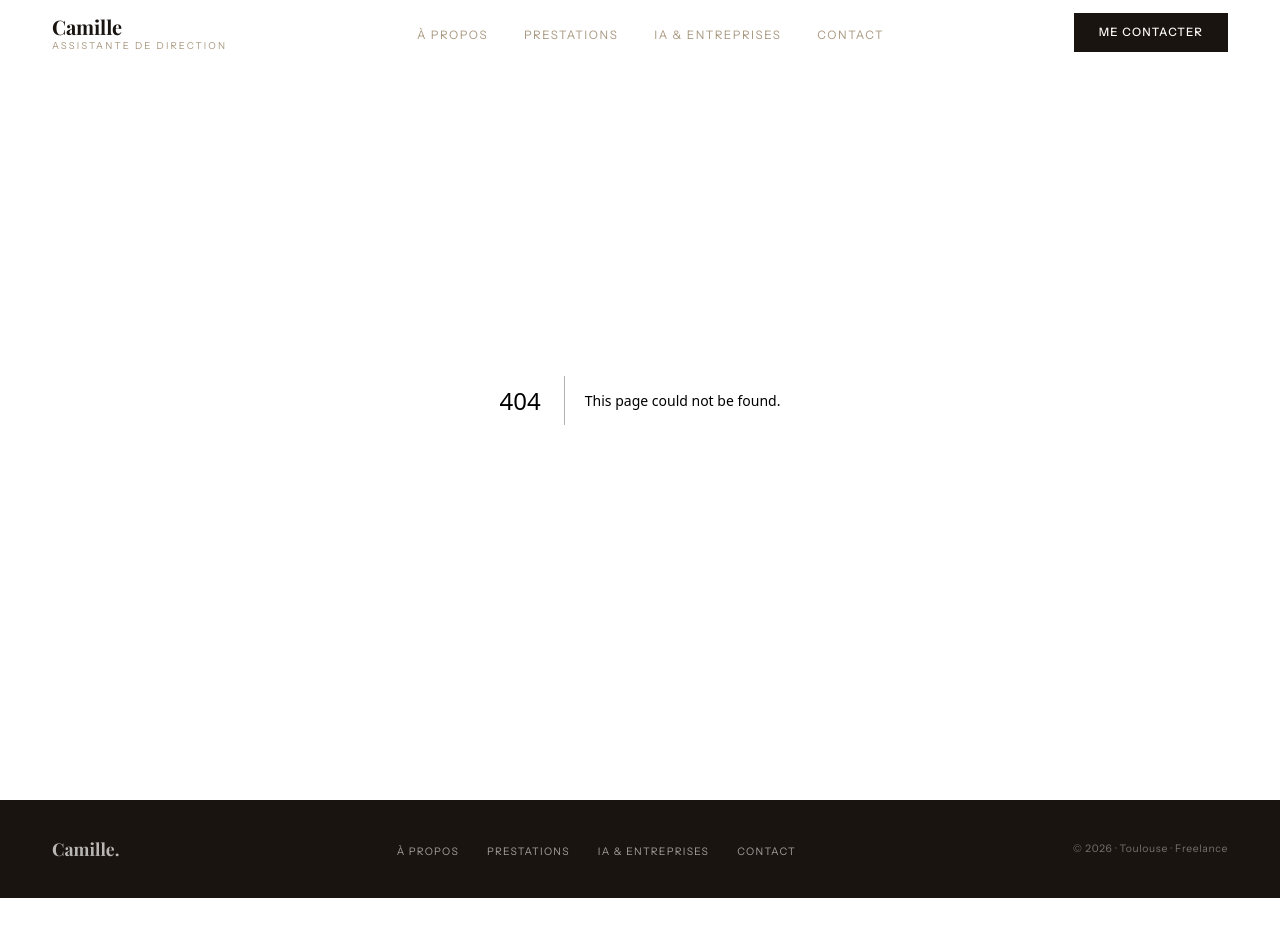
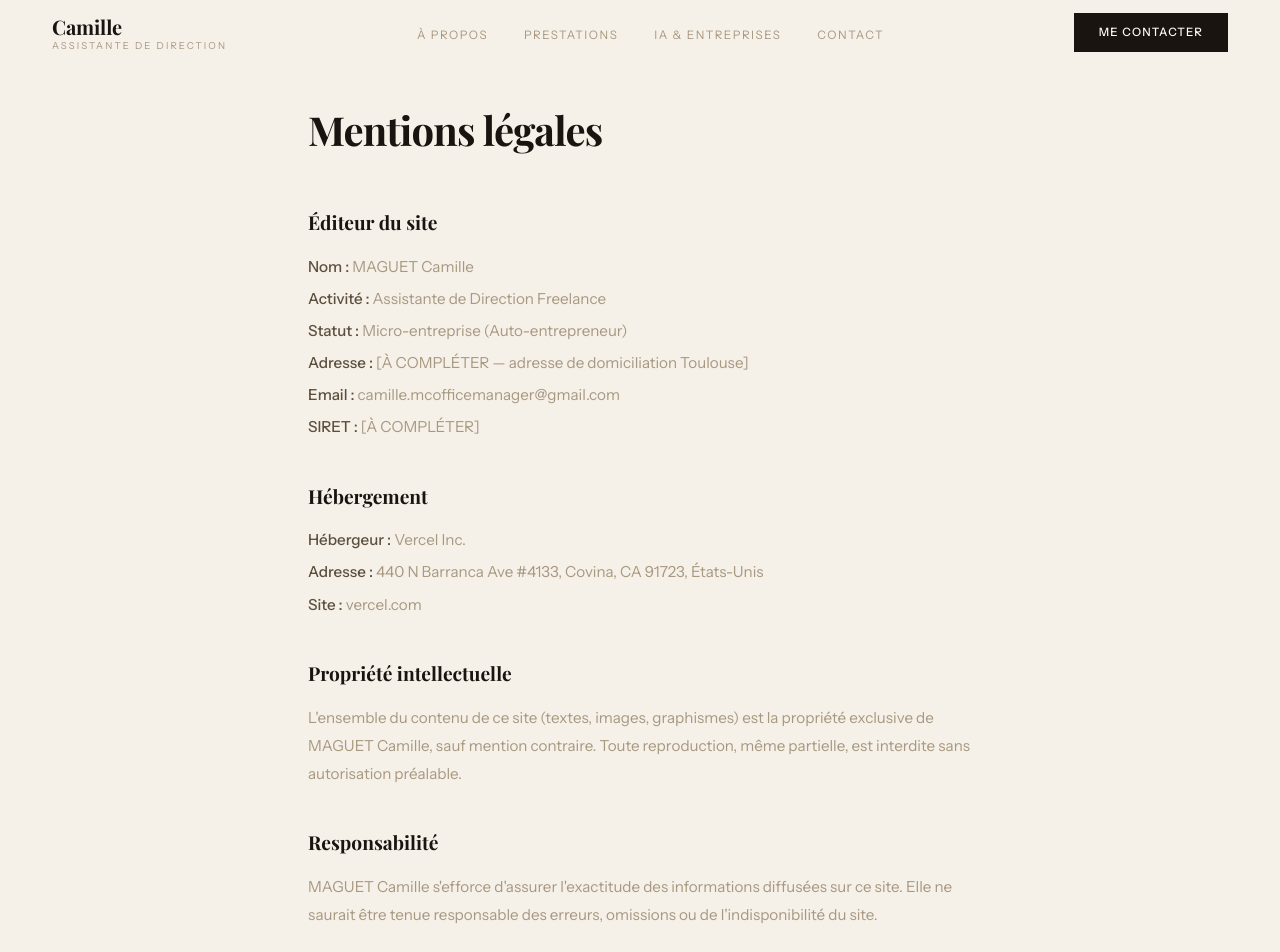
Before and after one commit to Maxime-Maguet/camille-ad, a Next.js app: page /mentions-legales in a window 1280 px wide. Before the commit this address had no page. Shown: the top 952 px of the page. Before the commit the page ends 898 px from the top, so only its background shows below. Built offline with nearby package versions, Linux system fonts and the light colour scheme.

Commit message:
feat(legal): page mentions légales LCEN

```diff
--- /dev/null
+++ b/app/mentions-legales/page.tsx
@@ -0,0 +1,106 @@
+import type { Metadata } from "next";
+
+export const metadata: Metadata = {
+  title: "Mentions légales",
+  robots: { index: false, follow: false },
+};
+
+export default function MentionsLegales() {
+  return (
+    <main className="px-13 py-25 max-w-3xl mx-auto">
+      <h1 className="font-display text-[2.5rem] font-bold text-ink mb-12 tracking-[-0.02em]">
+        Mentions légales
+      </h1>
+
+      <section className="mb-10">
+        <h2 className="font-display text-[1.2rem] font-bold text-ink mb-4">
+          Éditeur du site
+        </h2>
+        <div className="text-[0.95rem]/[1.85] font-light text-stone flex flex-col gap-1">
+          <p>
+            <strong className="text-bark font-medium">Nom :</strong> MAGUET
+            Camille
+          </p>
+          <p>
+            <strong className="text-bark font-medium">Activité :</strong>{" "}
+            Assistante de Direction Freelance
+          </p>
+          <p>
+            <strong className="text-bark font-medium">Statut :</strong>{" "}
+            Micro-entreprise (Auto-entrepreneur)
+          </p>
+          <p>
+            <strong className="text-bark font-medium">Adresse :</strong> [À
+            COMPLÉTER — adresse de domiciliation Toulouse]
+          </p>
+          <p>
+            <strong className="text-bark font-medium">Email :</strong>{" "}
+            camille.mcofficemanager@gmail.com
+          </p>
+          <p>
+            <strong className="text-bark font-medium">SIRET :</strong> [À
+            COMPLÉTER]
+          </p>
+        </div>
+      </section>
+
+      <section className="mb-10">
+        <h2 className="font-display text-[1.2rem] font-bold text-ink mb-4">
+          Hébergement
+        </h2>
+        <div className="text-[0.95rem]/[1.85] font-light text-stone flex flex-col gap-1">
+          <p>
+            <strong className="text-bark font-medium">Hébergeur :</strong>{" "}
+            Vercel Inc.
+          </p>
+          <p>
+            <strong className="text-bark font-medium">Adresse :</strong> 440 N
+            Barranca Ave #4133, Covina, CA 91723, États-Unis
+          </p>
+          <p>
+            <strong className="text-bark font-medium">Site :</strong> vercel.com
+          </p>
+        </div>
+      </section>
+
+      <section className="mb-10">
+        <h2 className="font-display text-[1.2rem] font-bold text-ink mb-4">
+          Propriété intellectuelle
+        </h2>
+        <p className="text-[0.95rem]/[1.85] font-light text-stone">
+          L&apos;ensemble du contenu de ce site (textes, images, graphismes) est
+          la propriété exclusive de MAGUET Camille, sauf mention contraire.
+          Toute reproduction, même partielle, est interdite sans autorisation
+          préalable.
+        </p>
+      </section>
+
+      <section className="mb-10">
+        <h2 className="font-display text-[1.2rem] font-bold text-ink mb-4">
+          Responsabilité
+        </h2>
+        <p className="text-[0.95rem]/[1.85] font-light text-stone">
+          MAGUET Camille s&apos;efforce d&apos;assurer l&apos;exactitude des
+          informations diffusées sur ce site. Elle ne saurait être tenue
+          responsable des erreurs, omissions ou de l&apos;indisponibilité du
+          site.
+        </p>
+      </section>
+
+      <section>
+        <h2 className="font-display text-[1.2rem] font-bold text-ink mb-4">
+          Contact
+        </h2>
+        <p className="text-[0.95rem]/[1.85] font-light text-stone">
+          Pour toute question relative au site :{" "}
+          <a
+            href="mailto:camille.mcofficemanager@gmail.com"
+            className="text-bark hover:text-ink transition-colors"
+          >
+            camille.mcofficemanager@gmail.com
+          </a>
+        </p>
+      </section>
+    </main>
+  );
+}
```
